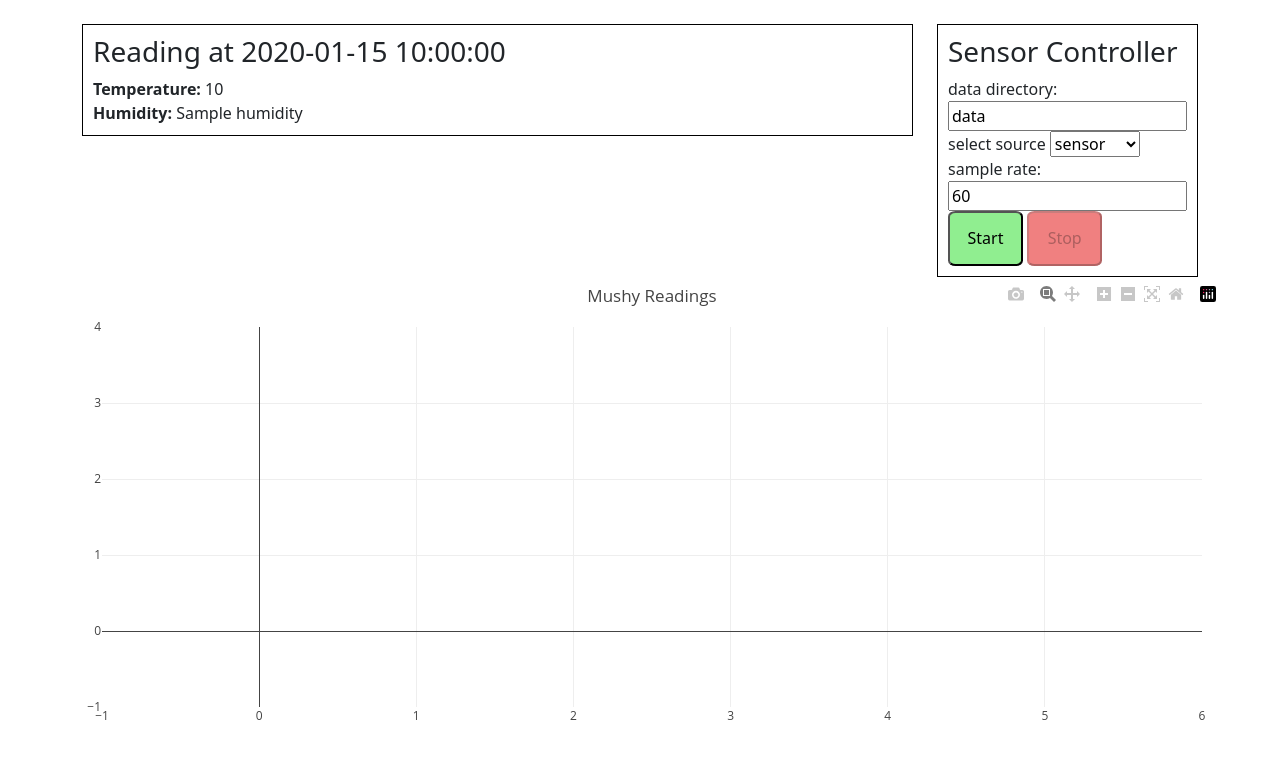
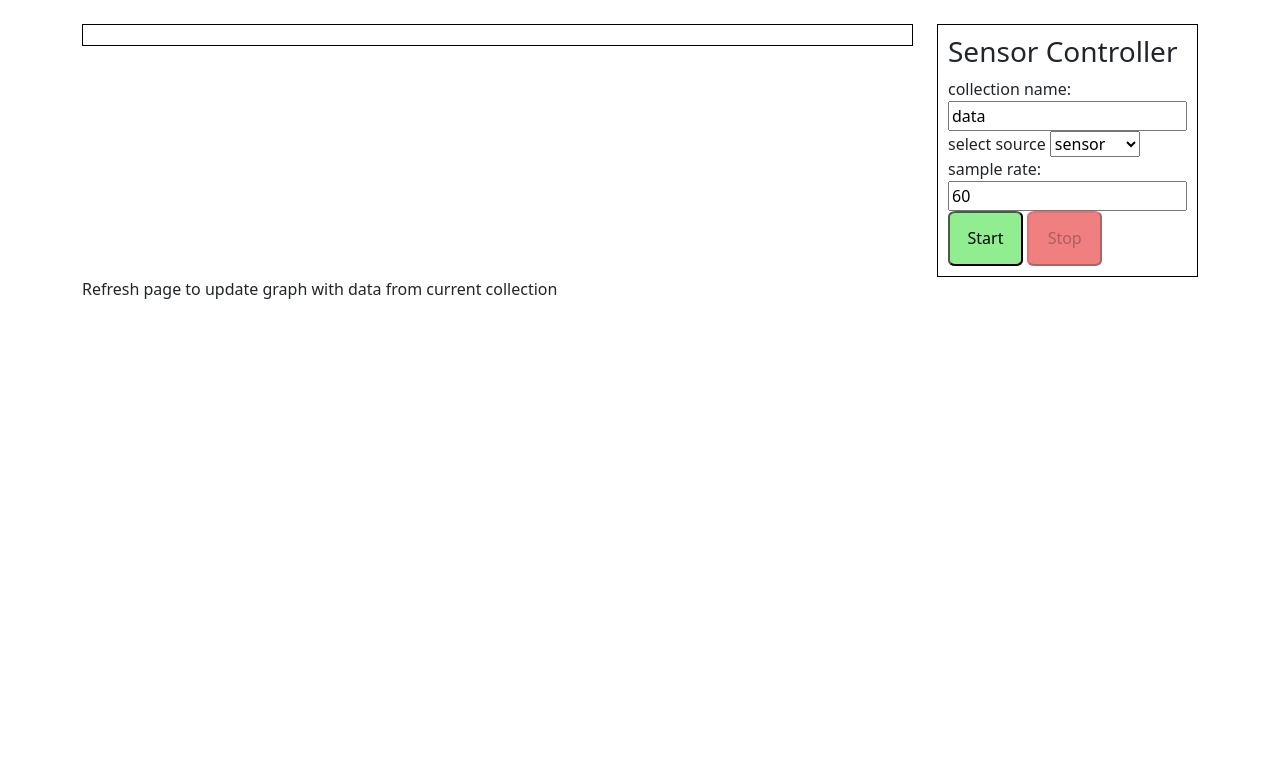
Before and after one commit to nneibaue/nous_growbox, a Flask app: template templates/index.html in a window 1280 px wide. Shown: the top 759 px of the page. Run offline with Flask 2, Linux system fonts and the light colour scheme; the template is opened without the code that fills it: most values are stand-ins (such as "Sample title", 1, 10 or a date in 2020); some libraries are stand-ins or nearby versions.

Commit message:
Final updates for dashboard v1

```diff
--- a/app.py
+++ b/app.py
@@ -1,4 +1,4 @@
-from flask import Flask, request, render_template, url_for, redirect
+from flask import Flask, request, render_template, url_for, redirect, jsonify
 import serial
 import peripherals
 import data_utils
@@ -46,6 +46,22 @@ def show_current_readings():
         plotdata=data,
     )
 
+@app.route('/current')
+def get_current_readings():
+    current = peripherals.get_sensor_datapoint()
+    payload =  {
+        'temp': current.temp,
+        'humidity': current.humidity,
+        'time': current.time_nice
+    }
+    return jsonify(payload)
+
+
+@app.route('/collection')
+def get_collection_data():
+    data = data_utils.get_data(collector.data_dir).to_json(orient='records')
+    return jsonify(data)
+
 
 @app.route('/fancontrol', methods=['POST'])
 def actuate_fan():
--- a/data_utils.py
+++ b/data_utils.py
@@ -2,6 +2,7 @@ import re
 import pandas as pd
 from pathlib import Path
 from datetime import datetime
+import numpy as np
 
 DATA_BASE_DIR = 'data'
 
@@ -25,4 +26,6 @@ def get_data(data_dir, start=None, end=None):
 	# 	condition = start is not None
 	# 	if start is not None and file_start >= start:
 	dfs = [pd.read_csv(f) for f in all_files if re.match(FILE_PATTERN, f.name)]
+	if not dfs:
+		return pd.DataFrame([{'time': np.nan, 'temp': np.nan, 'humidity': np.nan}])
 	return pd.concat(dfs).sort_values(by='time')
--- a/peripherals.py
+++ b/peripherals.py
@@ -57,6 +57,10 @@ class DataPoint:
         self.minute = self._time.minute
         self.year = self._time.year
         self.month = self._time.month
+
+    @property
+    def time_nice(self):
+        return self._time.strftime('%Y-%m-%d %H:%M:%S')
 
     def __repr__(self):
         return f'{self.time},{self.humidity},{self.temp}'
--- a/templates/index.html
+++ b/templates/index.html
@@ -45,16 +45,12 @@
 		<div class="container">
 			<div class="row">
 				<div class="col-9">
-					<div class='data-readout'>
-						<h3>Reading at {{ now }}</h3>
-						<b>Temperature:</b> {{ temp }} <br>
-						<b>Humidity:</b> {{ humidity }} <br>
-					</div>
+					<div id="data-readout" class="data-readout"></div>
 				</div>
 				<div class="col-3">
 					<div id="controls" class="collector-submit">
 						<h3>Sensor Controller</h3>
-						<label for="fname">data directory: </label>
+						<label for="fname">collection name: </label>
 						<input type="text" id="data-dir-input" value="data"><br>
 						<label for="source-input">select source</label>
 						<select id="source-input" name="source">
@@ -70,17 +66,43 @@
 				</div>
 			</div>
 			<div class="row">
+				<p>Refresh page to update graph with data from current collection</p>
 				<div id='plotarea'></div>
 			</div>
 		</div>
 	</body>
 
 	<script>
-		var foobar = {{ plotdata|safe }};
+		var collectorStatus = JSON.parse({{ status|tojson }});
+
+		// Help from https://stackoverflow.com/questions/58663713/using-set-interval-and-fetch-in-a-function
+		function displayLoop(updateGraph=false){
+			id = setInterval(async function(){
+				const response = await fetch('/current');
+				const data = await response.json();
+				readings = `
+					<h3>Current readings:</h3>
+					<b>Time:</b> ${data.time} <br>
+					<b>Temperature:</b> ${data.temp} <br>
+					<b>Humidity:</b> ${data.humidity} <br>
+					`
+				document.getElementById('data-readout').innerHTML = readings;
+				if (updateGraph) {
+					var update = {
+							x:  [[data.time], [data.time]],
+							y: [[data.temp], [data.humidity]]
+						};
+					Plotly.extendTraces('plotarea', update, [0, 1])
+				}
+			}, 2000);
+			return id;
+		}
+
+
 		plot_sensor_data({{ plotdata|safe }}, 'plotarea');
 
+		var displayId = displayLoop();
 
-		var collectorStatus = JSON.parse({{ status|tojson }});
 		var data_dir_element = document.getElementById('data-dir-input');
 		var source_element = document.getElementById('source-input');
 		var sample_rate_element = document.getElementById('sample-rate-input');
@@ -133,9 +155,5 @@
 			loader.innerHTML = is_running ? loaderhtml : ''
 		}
 
-		function make_plot(data) {
-			a = 5;
-		}
-
 	</script>
 </html>
```
